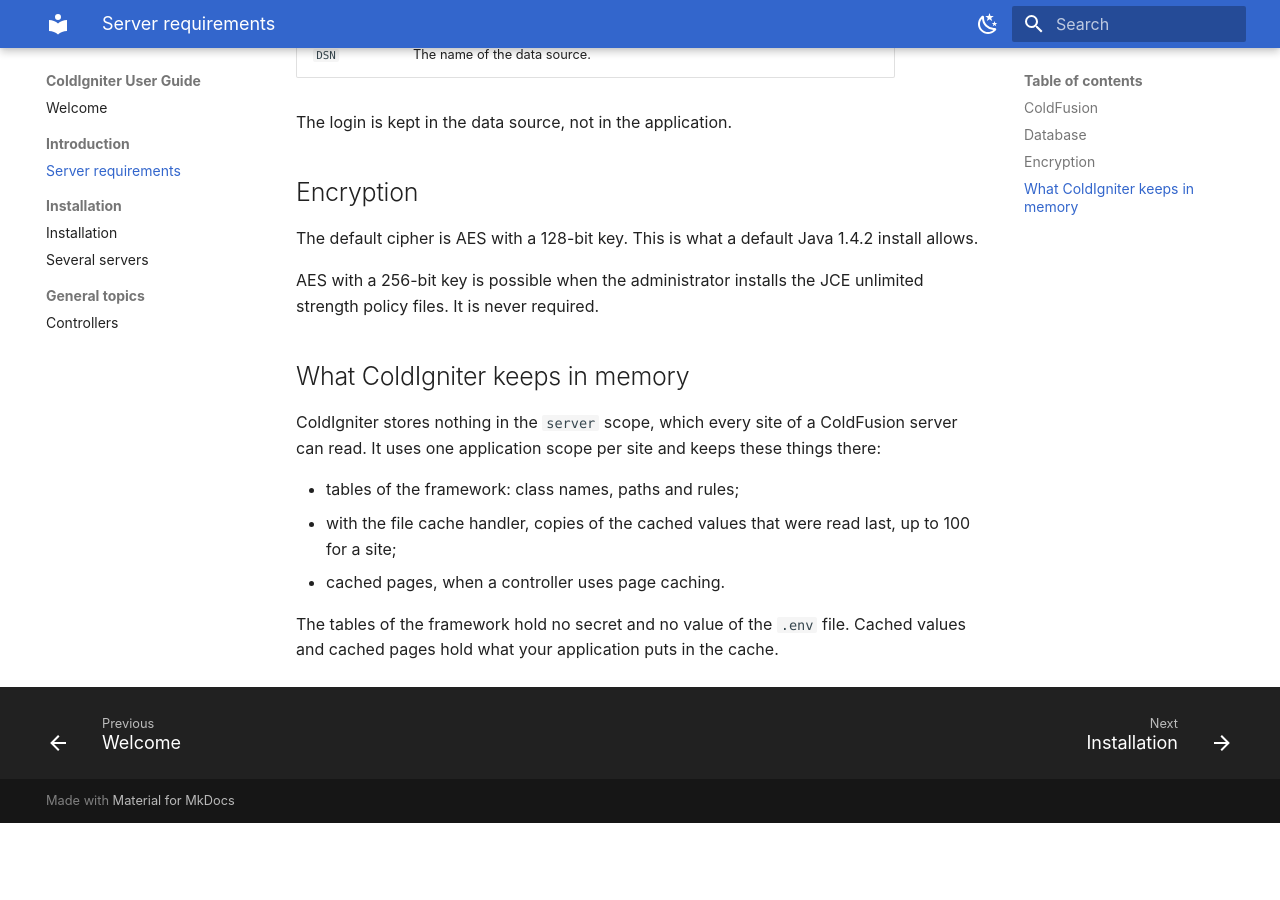
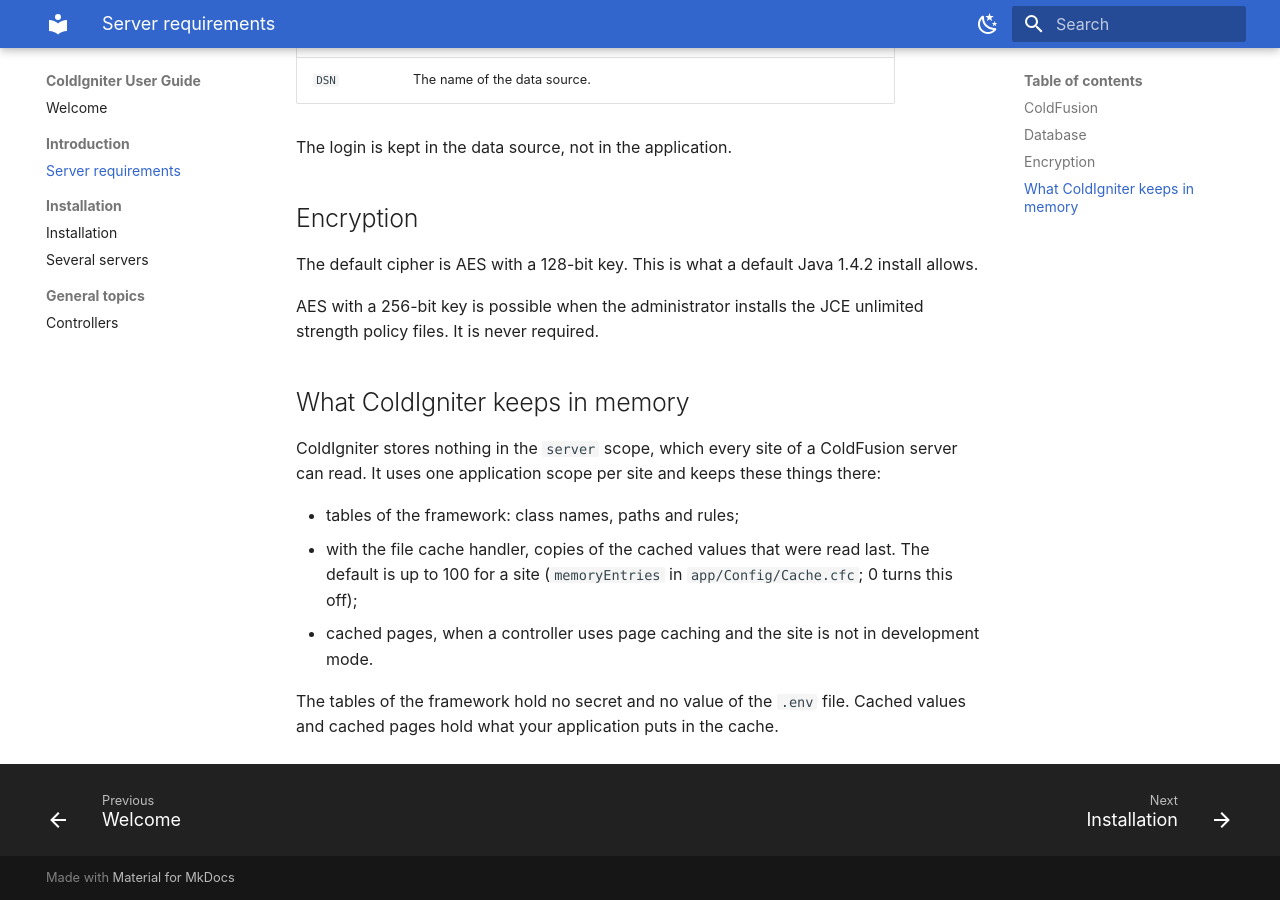
Before and after one commit to ColdIgniter/userguide, an MkDocs documentation site: the page built from guide/intro/requirements.md, in a window 1280 px wide and 900 px high, scrolled down 806 px. Built offline with MkDocs 1.6.1 and Material for MkDocs 9.7.7, drawn with Linux system fonts in a browser that asks for light colours; before the commit the page ends 1629 px from its top, so only the background shows below that; some of the changed text lies outside the part shown.

Commit message:
docs: say what is default in the memory list and name the data source
Claude-Session: https://claude.ai/code/session_01Nw3GiCMFHo9pU7SJDNKy1R

```diff
--- a/guide/intro/requirements.md
+++ b/guide/intro/requirements.md
@@ -1,6 +1,6 @@
 # Server requirements
 
-ColdIgniter is written for ColdFusion MX 6.1. A default install is enough: no setting in the ColdFusion Administrator has to be changed to run it.
+ColdIgniter is written for ColdFusion MX 6.1. A default install is enough: apart from the data source of your database, no setting in the ColdFusion Administrator has to be changed to run it.
 
 ## ColdFusion
 
@@ -35,7 +35,7 @@ AES with a 256-bit key is possible when the administrator installs the JCE unlim
 ColdIgniter stores nothing in the `server` scope, which every site of a ColdFusion server can read. It uses one application scope per site and keeps these things there:
 
 - tables of the framework: class names, paths and rules;
-- with the file cache handler, copies of the cached values that were read last, up to 100 for a site;
-- cached pages, when a controller uses page caching.
+- with the file cache handler, copies of the cached values that were read last. The default is up to 100 for a site (`memoryEntries` in `app/Config/Cache.cfc`; 0 turns this off);
+- cached pages, when a controller uses page caching and the site is not in development mode.
 
 The tables of the framework hold no secret and no value of the `.env` file. Cached values and cached pages hold what your application puts in the cache.
```
